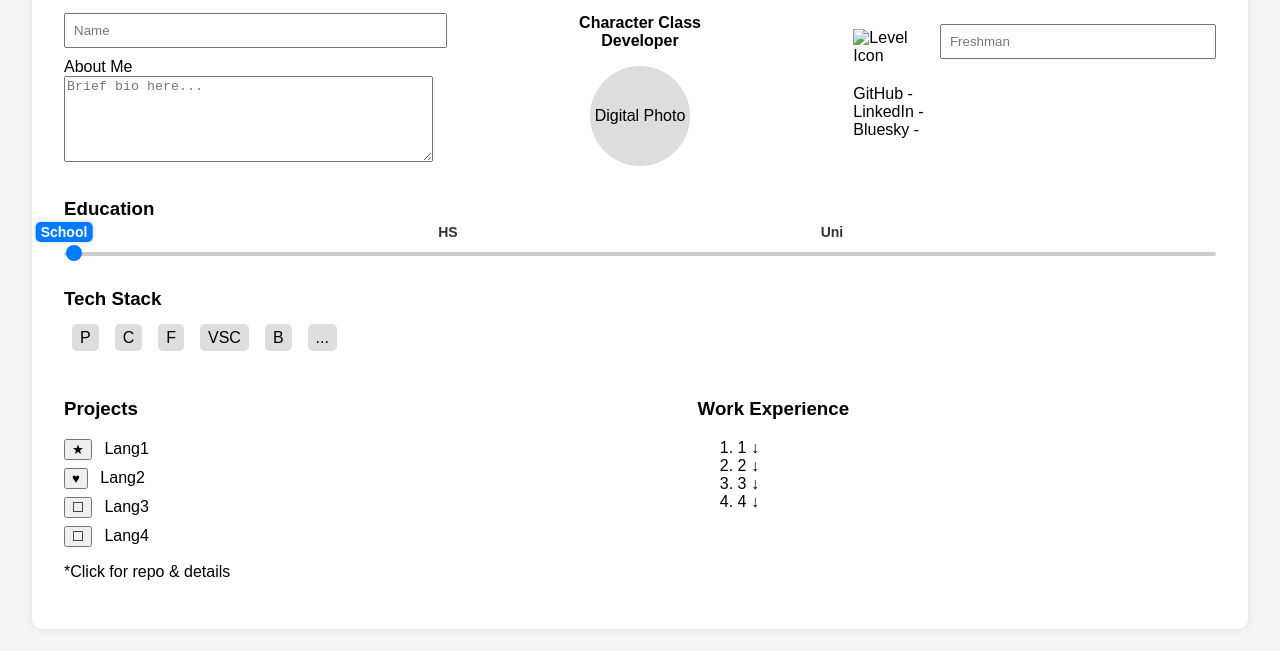
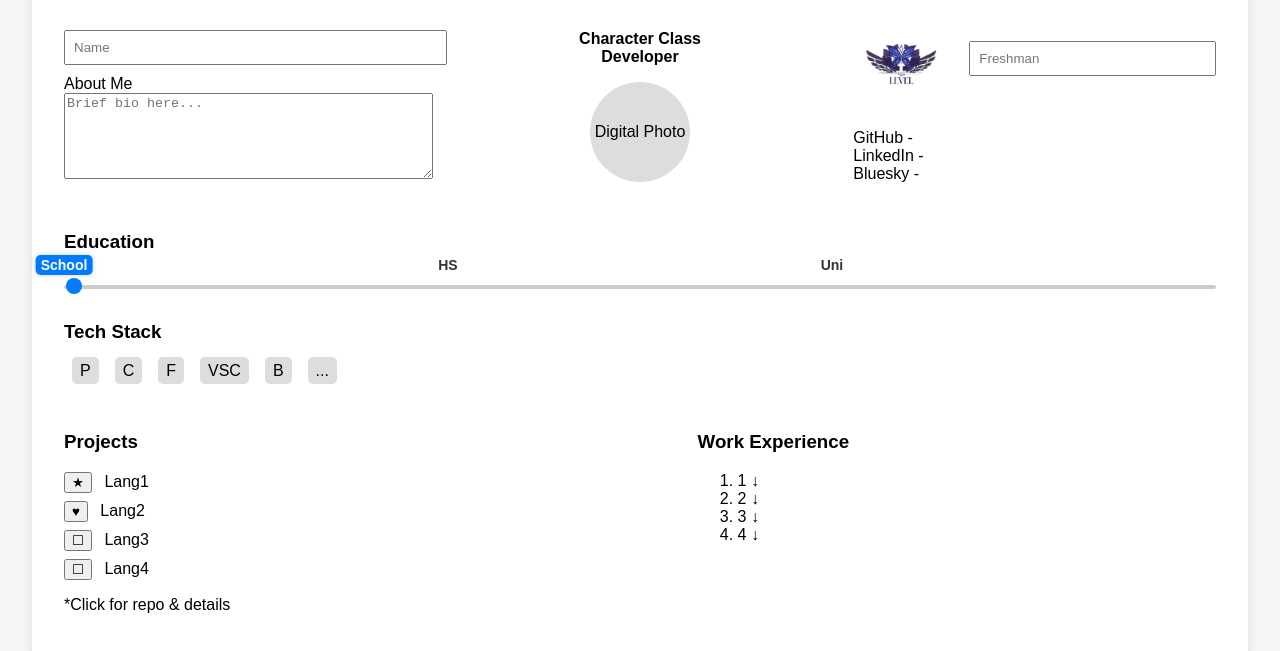
Before and after one commit to subikshasrig/Portfolio, a plain HTML site: page index.html in a window 1280 px wide. Shown: the part 125-776 px from the top of the page. Drawn offline with Linux system fonts and the light colour scheme.

Commit message:
Update index.html

```diff
--- a/index.html
+++ b/index.html
@@ -214,7 +214,7 @@
 
       <div class="top-right">
         <div class="level-section">
-          <img src="A_2D_digital_vector_illustration_of_an_emblem_feat.png" alt="Level Icon" class="level-icon" />
+          <img src="Level icon.png" alt="Level Icon" class="level-icon" />
           <input type="text" placeholder="Freshman" class="level-input" />
         </div>
         <ul>
```
